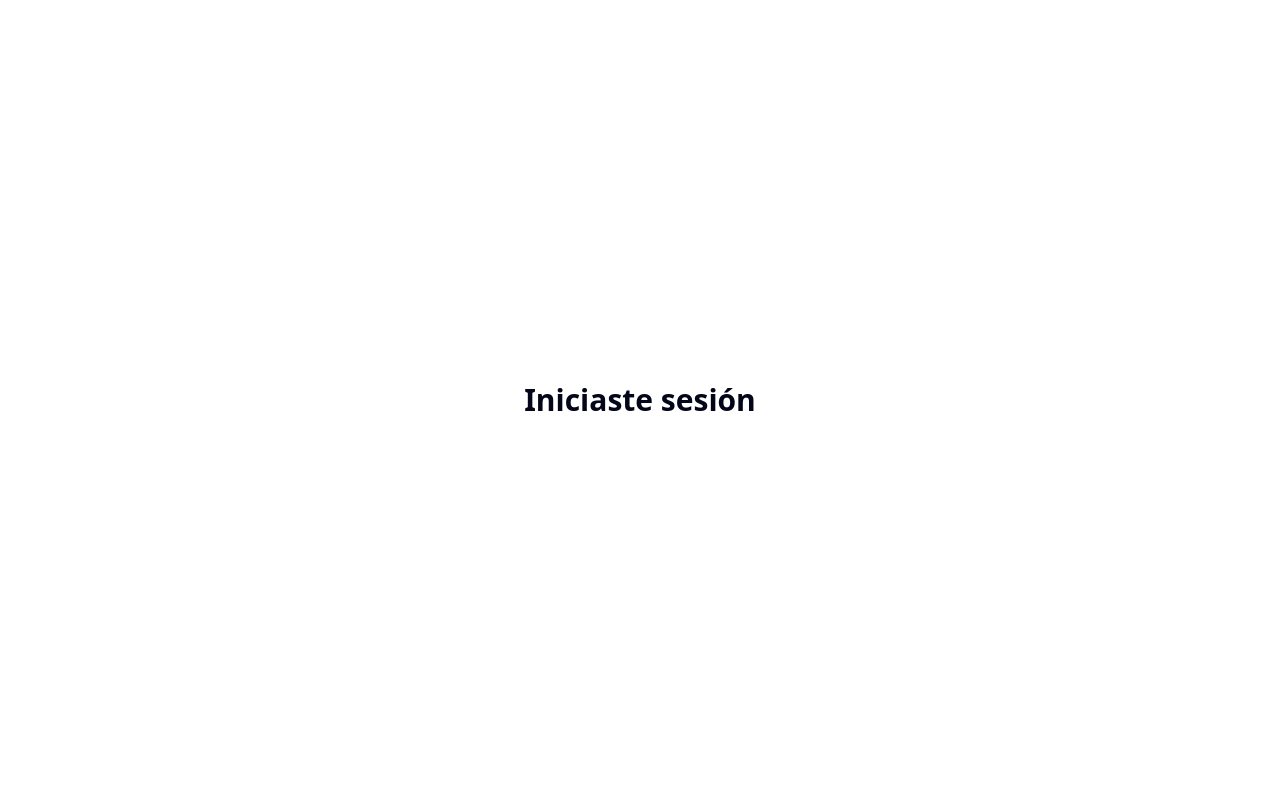
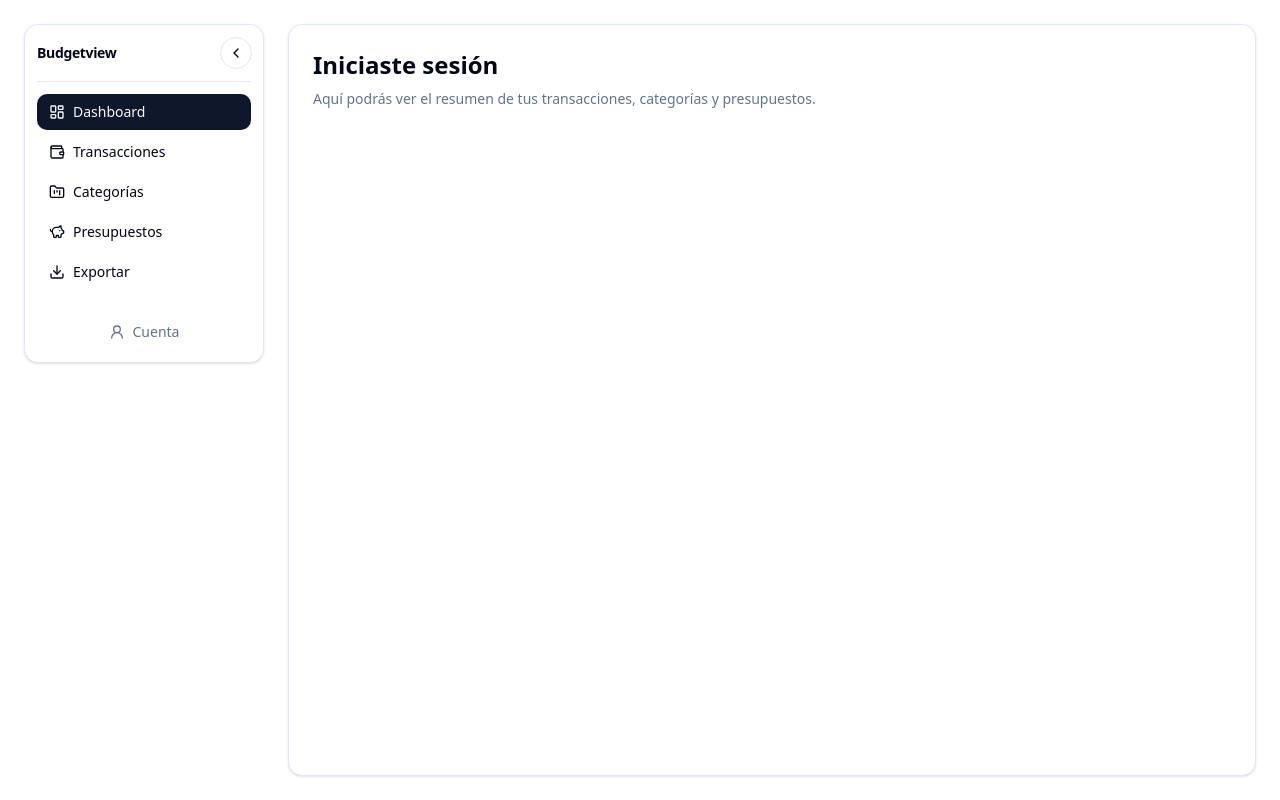
Before and after one commit to Rolando0408/BudgetView-MonySaver-Cheap-Version, a Next.js app: page /dashboard in a window 1280 px wide. Built offline with nearby package versions, Linux system fonts and the light colour scheme; no server answers.

Commit message:
Añadir componente Sidebar al dashboard y mejorar el diseño de la página

```diff
--- a/app/dashboard/page.tsx
+++ b/app/dashboard/page.tsx
@@ -1,7 +1,15 @@
+import { Sidebar } from "@/components/sidebar"
+
 export default function DashboardPage() {
   return (
-    <div className="flex min-h-svh items-center justify-center bg-background">
-      <h1 className="text-3xl font-semibold">Iniciaste sesión</h1>
+    <div className="flex min-h-svh bg-background p-6 gap-6">
+      <Sidebar />
+      <main className="flex-1 rounded-xl border bg-card p-6 shadow-sm">
+        <h1 className="text-2xl font-semibold mb-2">Iniciaste sesión</h1>
+        <p className="text-muted-foreground text-sm">
+          Aquí podrás ver el resumen de tus transacciones, categorías y presupuestos.
+        </p>
+      </main>
     </div>
   )
 }
--- /dev/null
+++ b/components/sidebar.tsx
@@ -0,0 +1,191 @@
+"use client"
+
+import * as React from "react"
+import { usePathname, useRouter } from "next/navigation"
+import { cn } from "@/lib/utils"
+import { Button } from "@/components/ui/button"
+import { LayoutDashboard, Wallet, FolderKanban, PiggyBank, Download, ChevronLeft, ChevronRight, User2, LogOut } from "lucide-react"
+import { ThemeToggle } from "@/components/ui/theme-toggle"
+import { supabase } from "@/lib/supabaseClient"
+
+const items = [
+  { href: "/dashboard", label: "Dashboard", icon: LayoutDashboard },
+  { href: "/dashboard/transacciones", label: "Transacciones", icon: Wallet },
+  { href: "/dashboard/categorias", label: "Categorías", icon: FolderKanban },
+  { href: "/dashboard/presupuestos", label: "Presupuestos", icon: PiggyBank },
+  { href: "/dashboard/exportar", label: "Exportar", icon: Download },
+]
+
+export function Sidebar({ className }: { className?: string }) {
+  const pathname = usePathname()
+  const router = useRouter()
+  const [collapsed, setCollapsed] = React.useState(false)
+  const [profileOpen, setProfileOpen] = React.useState(false)
+  const [displayName, setDisplayName] = React.useState("")
+  const triggerRef = React.useRef<HTMLButtonElement | null>(null)
+  const dropdownRef = React.useRef<HTMLDivElement | null>(null)
+
+  React.useEffect(() => {
+    let active = true
+
+    const resolveName = (name?: string | null, email?: string | null) => {
+      const trimmed = name?.trim()
+      setDisplayName(trimmed || email || "")
+    }
+
+    const loadUser = async () => {
+      try {
+        const {
+          data: { user },
+          error,
+        } = await supabase.auth.getUser()
+        if (!active) return
+        if (error) {
+          setDisplayName("")
+          return
+        }
+        resolveName(user?.user_metadata?.name, user?.email)
+      } catch (_error) {
+        if (!active) return
+        setDisplayName("")
+      }
+    }
+
+    loadUser()
+
+    const {
+      data: { subscription },
+    } = supabase.auth.onAuthStateChange((_event, session) => {
+      if (!active) return
+      resolveName(session?.user?.user_metadata?.name, session?.user?.email)
+    })
+
+    return () => {
+      active = false
+      subscription.unsubscribe()
+    }
+  }, [])
+
+  React.useEffect(() => {
+    if (!profileOpen) return
+
+    const handlePointerDown = (event: PointerEvent) => {
+      const target = event.target as Node
+      if (triggerRef.current?.contains(target)) return
+      if (dropdownRef.current?.contains(target)) return
+      setProfileOpen(false)
+    }
+
+    const handleKeyDown = (event: KeyboardEvent) => {
+      if (event.key === "Escape") {
+        setProfileOpen(false)
+      }
+    }
+
+    document.addEventListener("pointerdown", handlePointerDown)
+    document.addEventListener("keydown", handleKeyDown)
+    return () => {
+      document.removeEventListener("pointerdown", handlePointerDown)
+      document.removeEventListener("keydown", handleKeyDown)
+    }
+  }, [profileOpen])
+
+  const accountLabel = displayName || "Cuenta"
+
+  return (
+    <aside
+      className={cn(
+        "flex h-full flex-col gap-3 rounded-xl bg-card p-3 shadow-sm border transition-[width] duration-200",
+        collapsed ? "w-16" : "w-60",
+        className
+      )}
+    >
+      <div className="flex items-center gap-25">
+        {!collapsed && (
+          <span className="text-sm font-semibold tracking-tight">Budgetview</span>
+        )}
+        <div className="flex items-center gap-1 ml-[0.2em]">
+          <Button
+            type="button"
+            variant="ghost"
+            size="icon-sm"
+            className="rounded-full border bg-background/60"
+            onClick={() => setCollapsed((prev) => !prev)}
+            aria-label={collapsed ? "Expandir sidebar" : "Colapsar sidebar"}
+          >
+            {collapsed ? <ChevronRight className="size-4" /> : <ChevronLeft className="size-4" />}
+          </Button>
+        </div>
+      </div>
+      <div className="h-px bg-border" />
+      <div className="flex-1 space-y-1">
+        {items.map(({ href, label, icon: Icon }) => {
+          const active = pathname === href
+          return (
+            <Button
+              key={href}
+              type="button"
+              variant={active ? "default" : "ghost"}
+              className={cn(
+                      "w-full justify-start gap-2 rounded-lg",
+                active && "bg-primary text-primary-foreground hover:bg-primary/90",
+                collapsed && "px-0 justify-center"
+              )}
+              onClick={() => router.push(href)}
+            >
+              <Icon className="size-4" />
+              {!collapsed && <span className="text-sm font-medium">{label}</span>}
+            </Button>
+          )
+        })}
+      </div>
+      <div className="relative mt-3 text-xs text-muted-foreground">
+        <Button
+          ref={triggerRef}
+          type="button"
+          variant="ghost"
+          className={cn(
+            "flex w-full items-center gap-2 rounded-lg px-2 py-1.5 text-sm font-medium transition-colors",
+            profileOpen ? "bg-accent text-accent-foreground" : "hover:bg-accent hover:text-accent-foreground",
+            collapsed && "justify-center px-0"
+          )}
+          onClick={() => setProfileOpen((open) => !open)}
+          aria-haspopup="listbox"
+          aria-expanded={profileOpen}
+        >
+          <User2 className="size-4" />
+          {!collapsed && <span className="truncate">{accountLabel}</span>}
+        </Button>
+        {profileOpen && (
+          <div
+            ref={dropdownRef}
+            role="listbox"
+            aria-label="Opciones de perfil"
+            className={cn(
+              "ml-10 absolute z-20 w-32 overflow-hidden rounded-lg border bg-popover text-popover-foreground shadow-lg divide-y divide-border",
+              collapsed
+                ? "left-full top-1/2 ml-2 -translate-y-1/2 origin-left"
+                : "top-full left-0 mt-2 origin-top"
+            )}
+          >
+            <div className="flex flex-col gap-0.5 p-1">
+              <ThemeToggle
+                className="h-9 w-full justify-center gap-0.5 rounded-md border-0 bg-transparent px-3 text-sm font-medium hover:bg-accent hover:text-accent-foreground"
+              />
+            </div>
+            <div className="p-1">
+              <Button
+                type="button"
+                variant="ghost"
+                className="flex w-full items-center gap-2 px-3 py-2 text-sm font-medium text-destructive hover:bg-destructive/10 hover:text-destructive"
+              >
+                <LogOut className="size-4" />
+                <span>Cerrar sesión</span>
+              </Button>
+            </div>
+          </div>
+        )}
+      </div>
+    </aside>
+  )
+}
```
